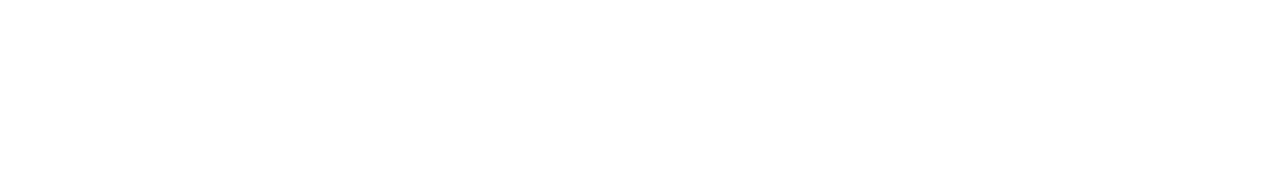
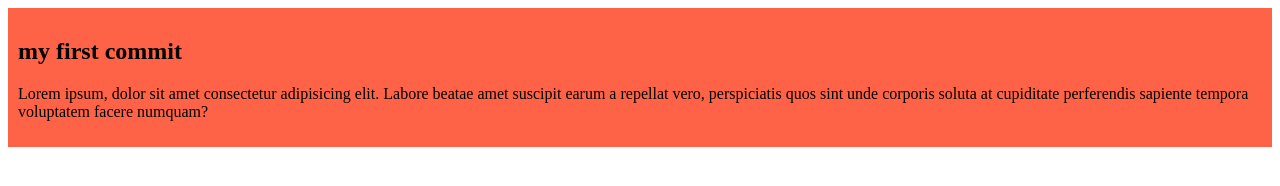
Before and after one commit to raihan-naime/my-simple-website, a plain HTML site: page index.html in a window 1280 px wide. Drawn offline with Linux system fonts and the light colour scheme.

Commit message:
added the first blog

```diff
--- a/index.html
+++ b/index.html
@@ -4,8 +4,12 @@
     <meta charset="UTF-8">
     <meta name="viewport" content="width=device-width, initial-scale=1.0">
     <title>my simple website</title>
+    <link rel="stylesheet" href="styles/blog.css">
 </head>
 <body>
-
+    <div>
+        <h2>my first commit</h2>
+        <p>Lorem ipsum, dolor sit amet consectetur adipisicing elit. Labore beatae amet suscipit earum a repellat vero, perspiciatis quos sint unde corporis soluta at cupiditate perferendis sapiente tempora voluptatem facere numquam?</p>
+    </div>
 </body>
 </html>
--- /dev/null
+++ b/styles/blog.css
@@ -0,0 +1,4 @@
+div{
+    background-color: tomato;
+    padding: 10px;
+}
```
